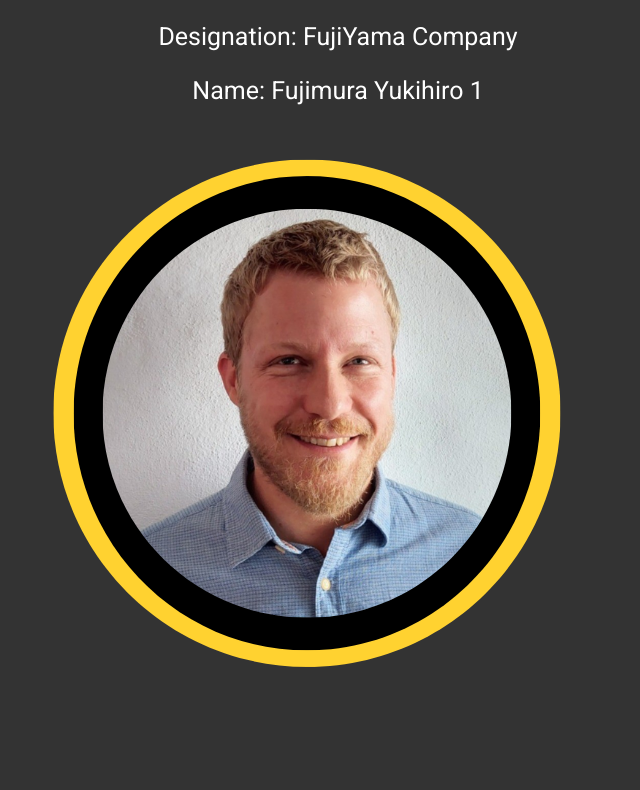
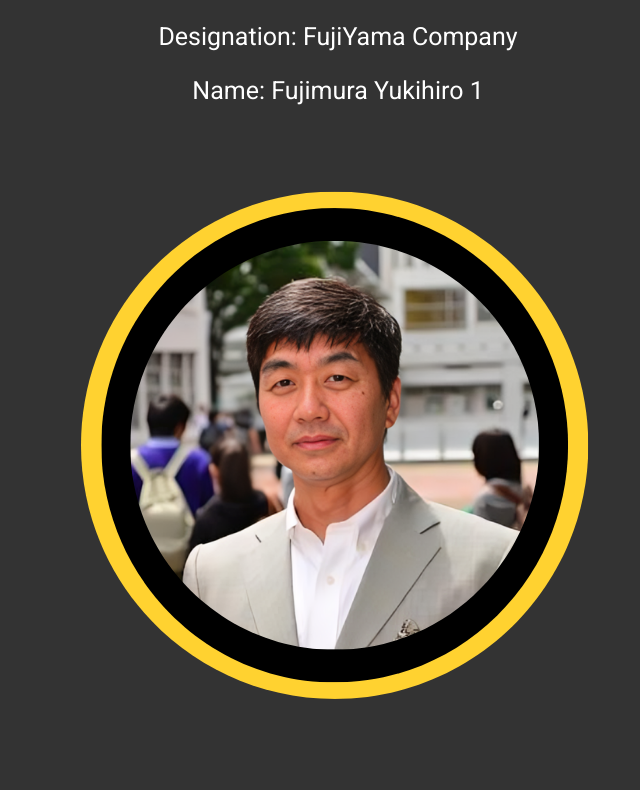
Before and after one commit to adityajkorade/landingpage_webinar, a plain HTML site: page index.html in a window 1280 px wide. Shown: the part 4964-5754 px from the top of the page, without its empty margins (302-942 px from the left). Drawn offline with Linux system fonts and the light colour scheme; files whose address does not match are found by name.

Commit message:
Update index.html

```diff
--- a/index.html
+++ b/index.html
@@ -152,7 +152,7 @@ font-size: 25px;
         </div>
 
         <div class="testimonial">
-            <img src="D:\DG future tech\web design\final\From Lingual Enthusiast to Localization Pro Unveil the Future of Global Video Reach!.png" alt="Person 2 Photo">
+            <img src="From Lingual Enthusiast to Localization Pro Unveil the Future of Global Video Reach! - Copy.png" alt="Person 2 Photo">
             <p>RIAN has helped me a lot, I have been troubled to translate Japanese document to English, talking about RIAN its so easy to work, it automatically translates it in a matter of seconds, which was really helpful and speed up the work, helped us improve client satisfaction, RIAN does a great job.</p>
             <p>Designation: Psychologist | EMBA | Educator | Artist</p>
 
```
